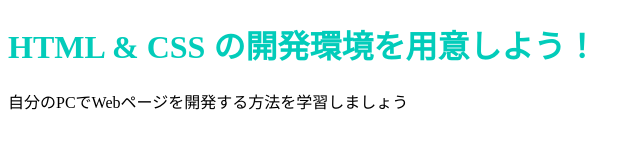
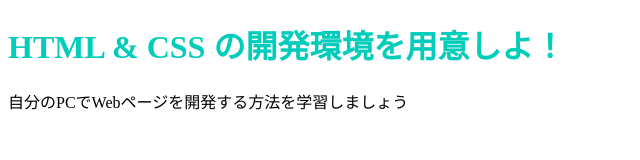
Before and after one commit to UUU-X/prog-8.github.io, a plain HTML site: page index.html in a window 1280 px wide. Shown: the full height of the page, 0-640 px from the left. Drawn offline with Linux system fonts and the light colour scheme.

Commit message:
Update index.html

```diff
--- a/index.html
+++ b/index.html
@@ -6,7 +6,7 @@
     <link rel="stylesheet" href="stylesheet.css">
   </head>
   <body>
-    <h1 class="title">HTML & CSS の開発環境を用意しよう！</h1>
+    <h1 class="title">HTML & CSS の開発環境を用意しよ！</h1>
     <p>自分のPCでWebページを開発する方法を学習しましょう</p>
   </body>
 </html>
```
